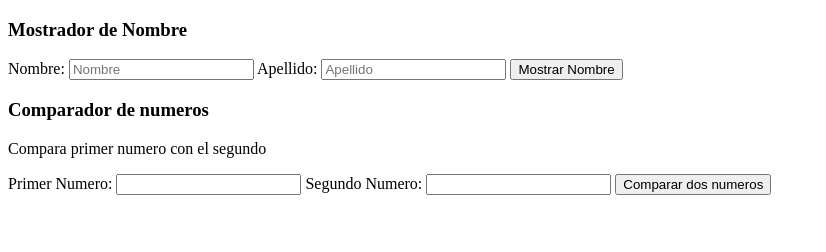
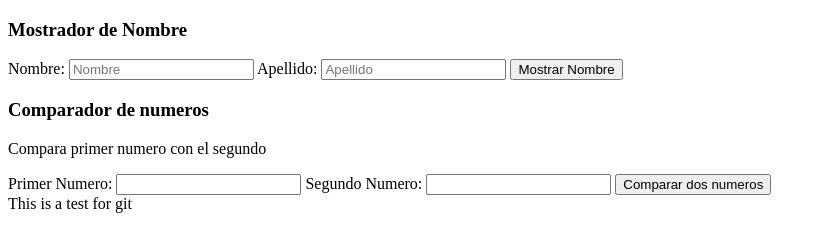
Before and after one commit to memoxhn/Example1-HTML-CSS-learning, a plain HTML site: page index.html in a window 1280 px wide. Shown: the whole page, without its empty margins (0-826 px from the left). Drawn offline with Linux system fonts and the light colour scheme.

Commit message:
this is a test for git

```diff
--- a/index.html
+++ b/index.html
@@ -30,5 +30,9 @@
 
       </button>
     </div>
+
+    <div>
+      This is a test for git
+    </div>
   </body>
 </html>
```
